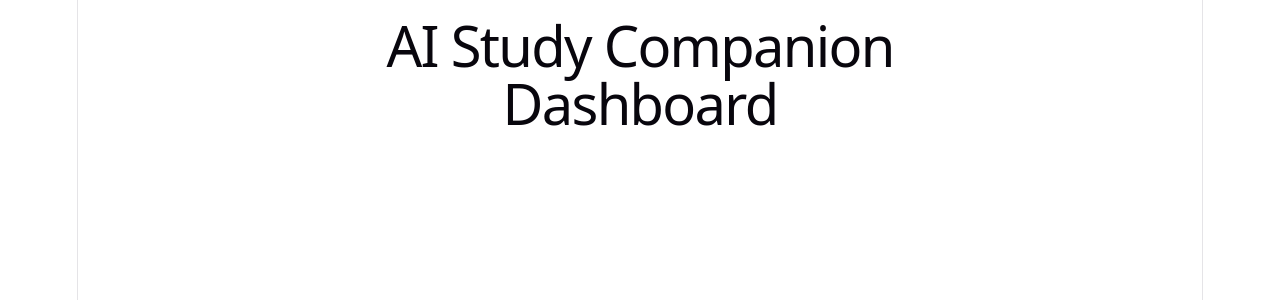
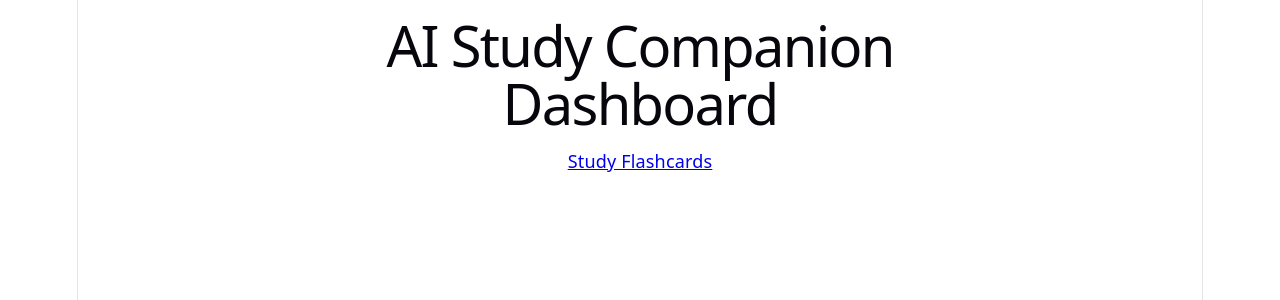
Before and after one commit to acev-0007/CPSC_491_Study_Companion, a React app in the folder frontend/: page / in a window 1280 px wide. Shown: the top 300 px of the page. Built offline with nearby package versions, Linux system fonts and the light colour scheme; the HTML template or start-up script is replaced by a standard one.

Commit message:
added link button on dashboard that goes to flashcards page

```diff
--- a/frontend/src/pages/Dashboard.jsx
+++ b/frontend/src/pages/Dashboard.jsx
@@ -1,5 +1,13 @@
+import { Link } from "react-router-dom";
+
 function Dashboard() {
-  return <h1>Dashboard</h1>;
+  return (
+    <div>
+      <h1>Dashboard</h1>
+
+      <Link to="/flashcards">Study Flashcards</Link>
+    </div>
+  );
 }
 
 export default Dashboard;
```
